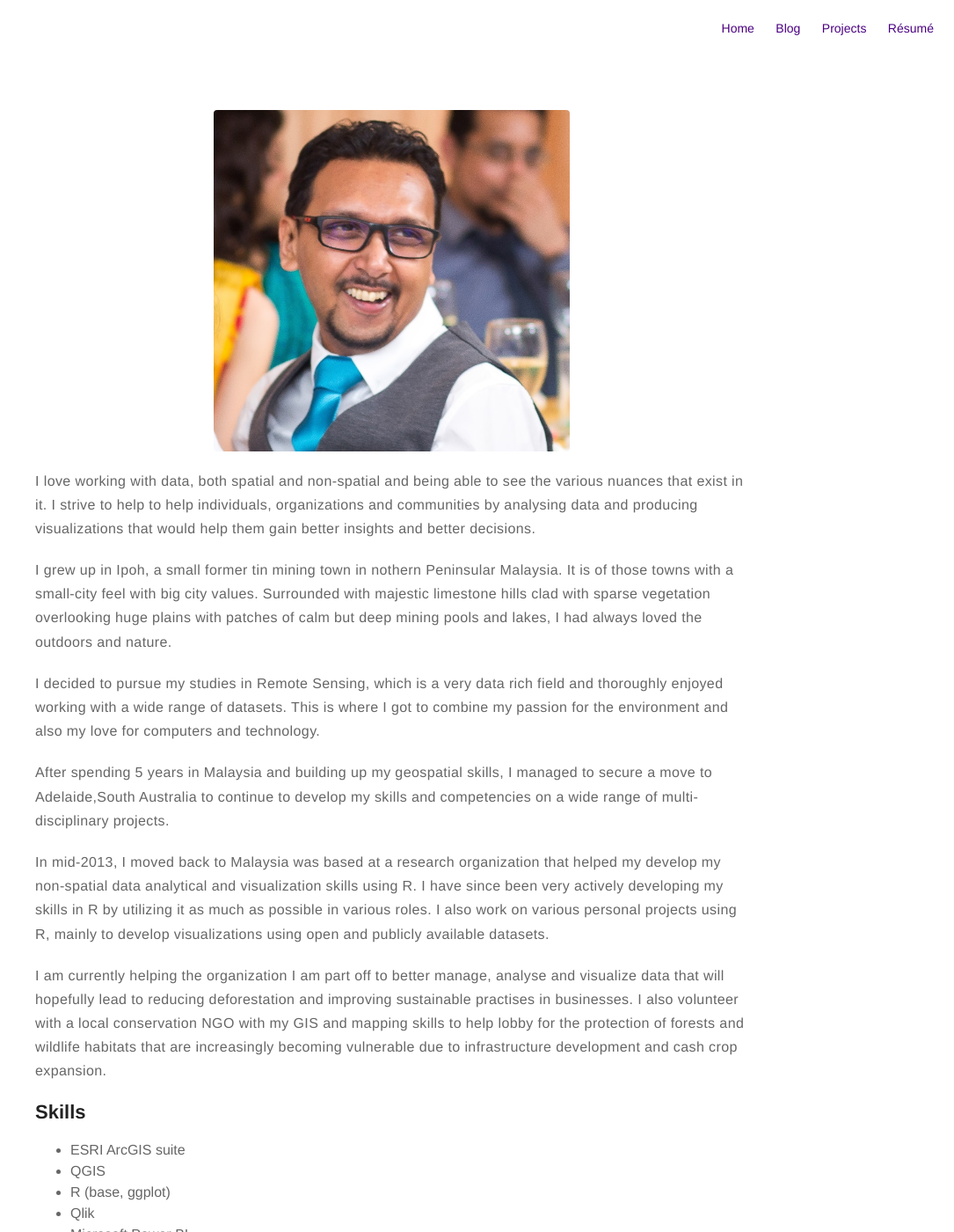
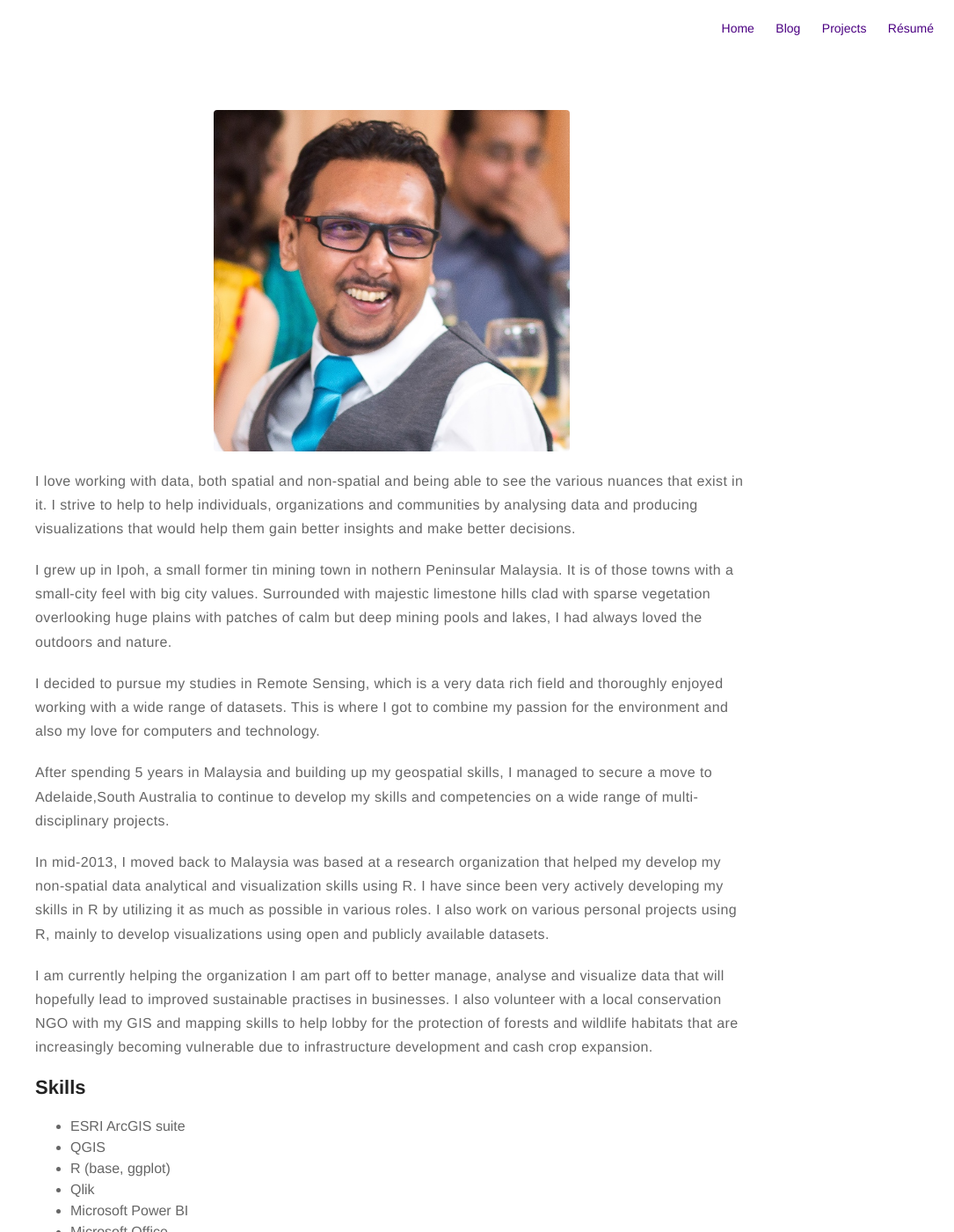
Before and after one commit to jasonjb82/jasonjb82.github.io, a Jekyll site: the page built from about.md, in a window 1280 px wide and 1400 px high. Shown: the whole window at 88% size, without its empty margins (195-1280 px from the left). Built offline with Jekyll 4.4.1, drawn with Linux system fonts in a browser that asks for light colours.

Commit message:
Create about.md

```diff
--- a/about.md
+++ b/about.md
@@ -6,7 +6,7 @@
 
 <p>I love working with data, both spatial and non-spatial and being able to see the various nuances that
 exist in it. I strive to help to help individuals, organizations and communities by analysing data and
-producing visualizations that would help them gain better insights and better decisions.</p>
+producing visualizations that would help them gain better insights and make better decisions.</p>
 
 <p>I grew up in Ipoh, a small former tin mining town in nothern Peninsular Malaysia. It is of those towns
 with a small-city feel with big city values. Surrounded with majestic limestone hills clad with sparse
@@ -27,10 +27,9 @@
 using R, mainly to develop visualizations using open and publicly available datasets.
 
 <p>I am currently helping the organization I am part off to better manage, analyse and visualize data that
-will hopefully lead to reducing deforestation and improving sustainable practises in businesses. I also
-volunteer with a local conservation NGO with my GIS and mapping skills to help lobby for the protection of
-forests and wildlife habitats that are increasingly becoming vulnerable due to infrastructure development
-and cash crop expansion.</p>
+will hopefully lead to improved sustainable practises in businesses. I also volunteer with a local conservation
+NGO with my GIS and mapping skills to help lobby for the protection of forests and wildlife habitats that are
+increasingly becoming vulnerable due to infrastructure development and cash crop expansion.</p>
 
 <h2>Skills</h2>
 
```
